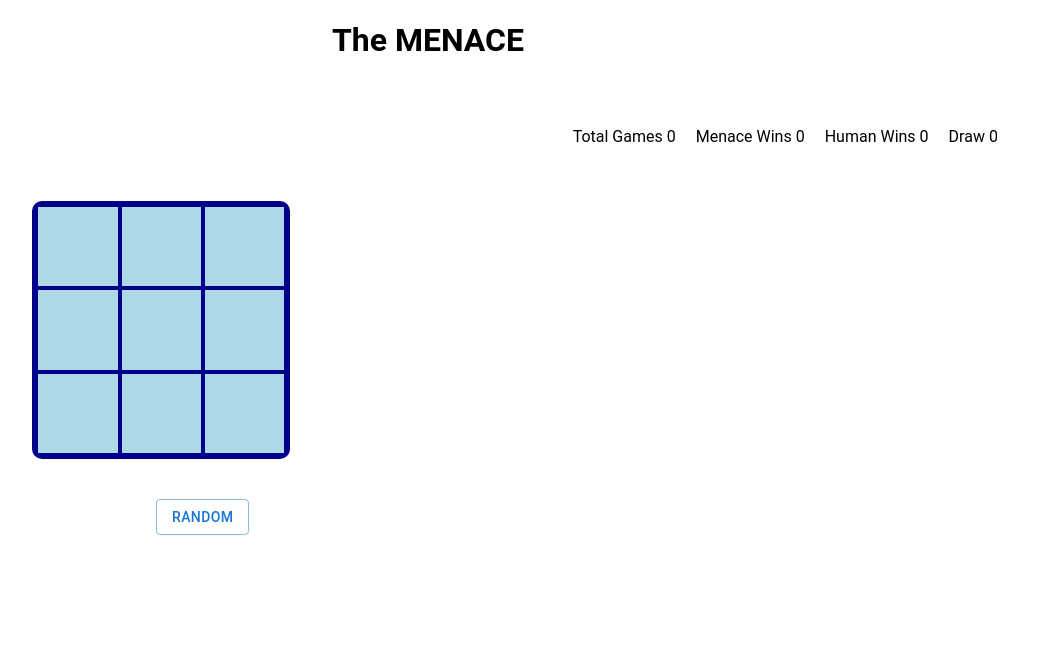
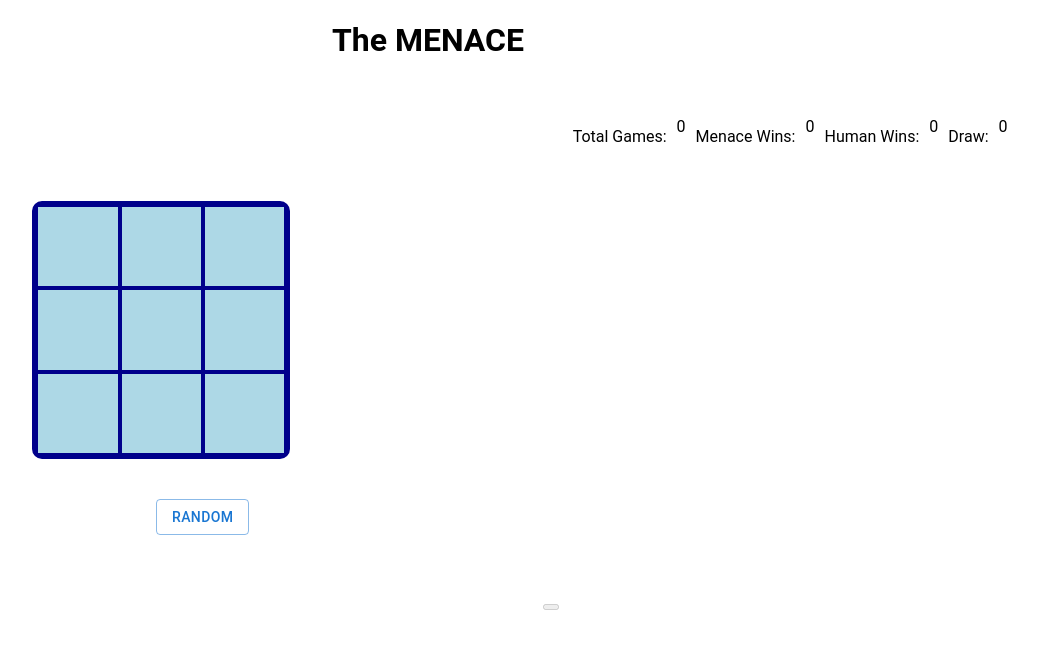
Before and after one commit to adityamulik/INFO6205---Final-Project, a React (Create React App) app: page / in a window 1280 px wide. Shown: the top 648 px of the page, without its empty margins (212-1250 px from the left). Built offline with nearby package versions, Linux system fonts and the light colour scheme.

Commit message:
updated Test case

```diff
--- a/src/components/Game.jsx
+++ b/src/components/Game.jsx
@@ -240,13 +240,18 @@ const Game = () => {
         </Grid>
         <Grid item xs={5}>
           <div style={styleScoreBoard}>
-            <p style={{padding: "10px"}} data-testid="total">Total Games {gameCounter}</p>
-            <p style={{padding: "10px"}} data-testid="wins">Menace Wins {wins}</p>
-            <p style={{padding: "10px"}}>Human Wins {loss}</p>
-            <p style={{padding: "10px"}}>Draw {draw}</p>
+            <p style={{padding: "10px"}}>Total Games: </p>
+            <p data-testid="total">{gameCounter}</p>
+            <p style={{padding: "10px"}} >Menace Wins: </p>
+            <p data-testid="wins">{wins}</p>
+            <p style={{padding: "10px"}}>Human Wins: </p>
+            <p data-testid="loss">{loss}</p>
+            <p style={{padding: "10px"}}>Draw: </p>
+            <p>{draw}</p>
           </div>
           <div>
             <Trends customCount={custom} />
+            <button onClick={reset_menace} disabled data-testid="reset"/>
           </div>
         </Grid>
       </Grid>
```
Also changed, not shown: 1 other file (tests, documents, lock files or other folders).
